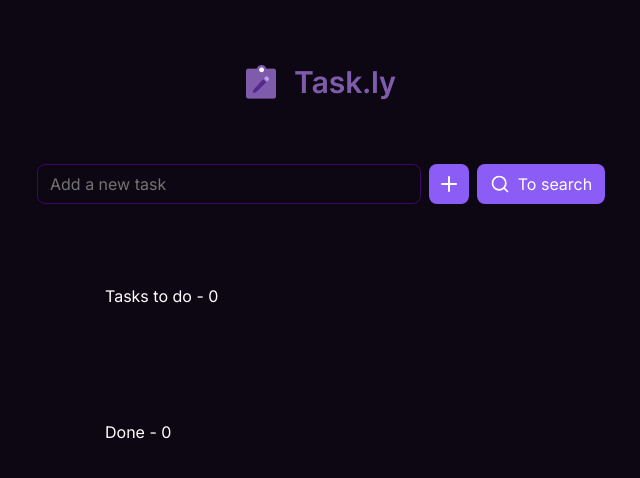
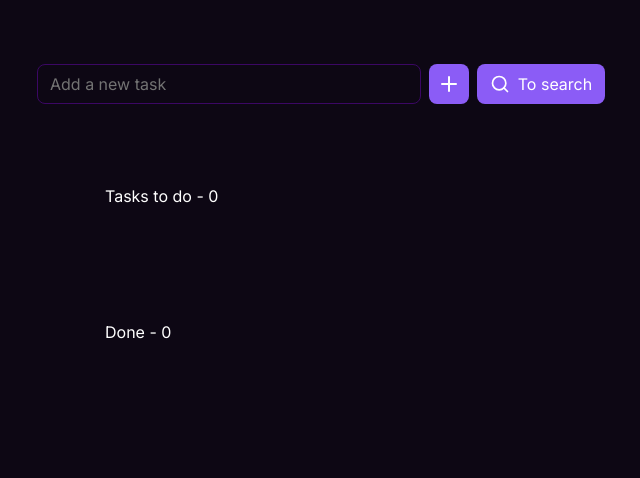
Before and after one commit to Sousasz/todo-list, a React (Vite) app: page / in a window 1280 px wide. Shown: the top 478 px of the page, without its empty margins (319-959 px from the left). Built offline with nearby package versions, Linux system fonts and the light colour scheme.

Commit message:
removed png images

```diff
--- a/src/app.tsx
+++ b/src/app.tsx
@@ -106,7 +106,6 @@ export default function App() {
 
   return (
     <div className="flex items-center flex-col py-16 gap-16 selection:bg-violet-600">
-      <img src="./public/images/Logo.png" alt="Task.ly logo" />
       <div className="flex gap-2 flex-col ">
         <TaskAddForm
           addTask={addTask}
--- a/src/components/SearchModal/index.tsx
+++ b/src/components/SearchModal/index.tsx
@@ -43,7 +43,6 @@ export default function SearchModal({ searchTask, closeModal, searchResults, all
             )
           ) : (
             <>
-              <img src="./public/images/modal-list.png" alt="Task list image" />
               <p className="text-neutral-500 text-center max-[500px]:text-sm">Your tasks will appear here</p>
             </>
           )}
```
Also changed, not shown: public/images/Logo.png (deleted), public/images/modal-list.png (deleted).
